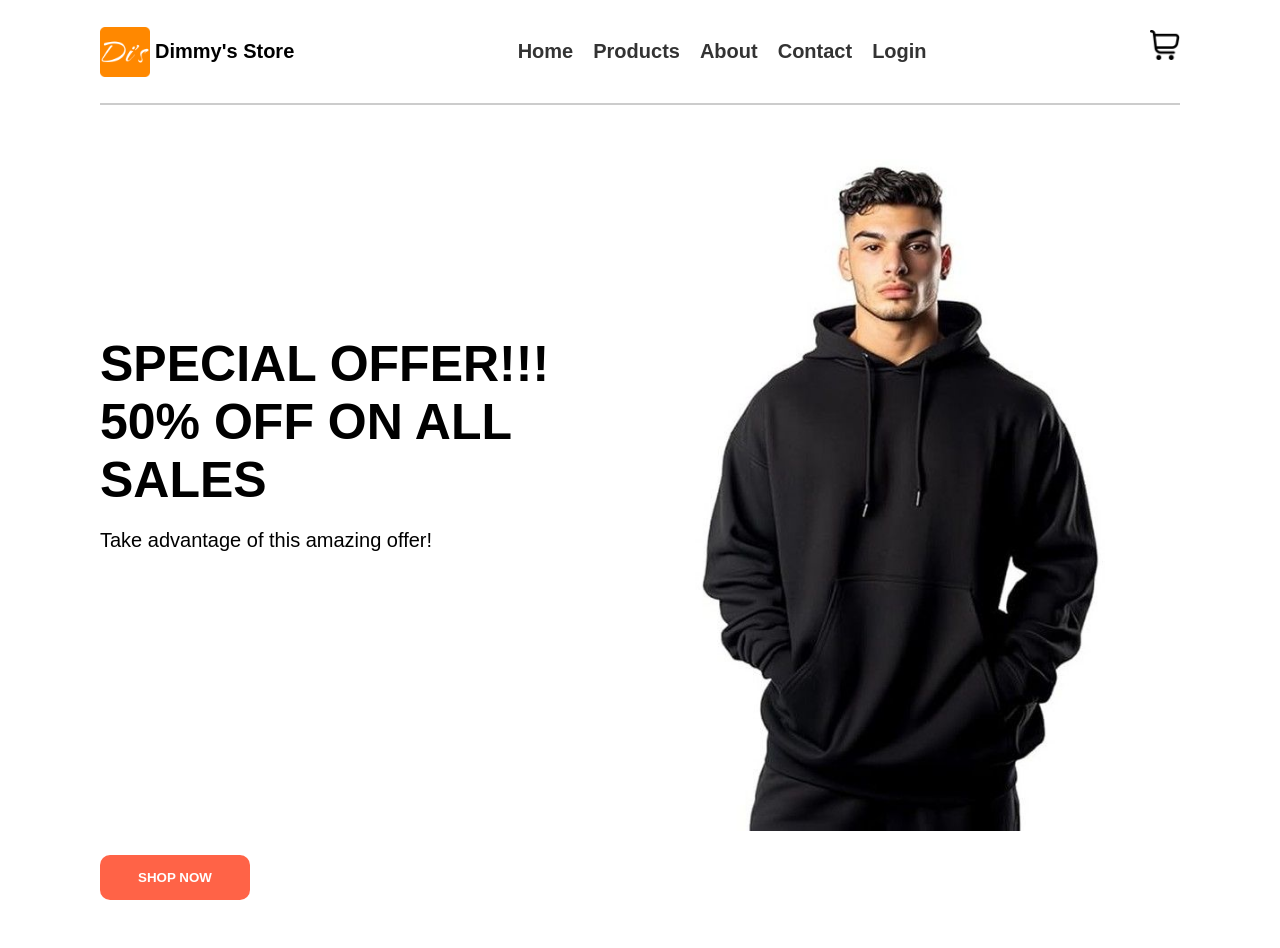
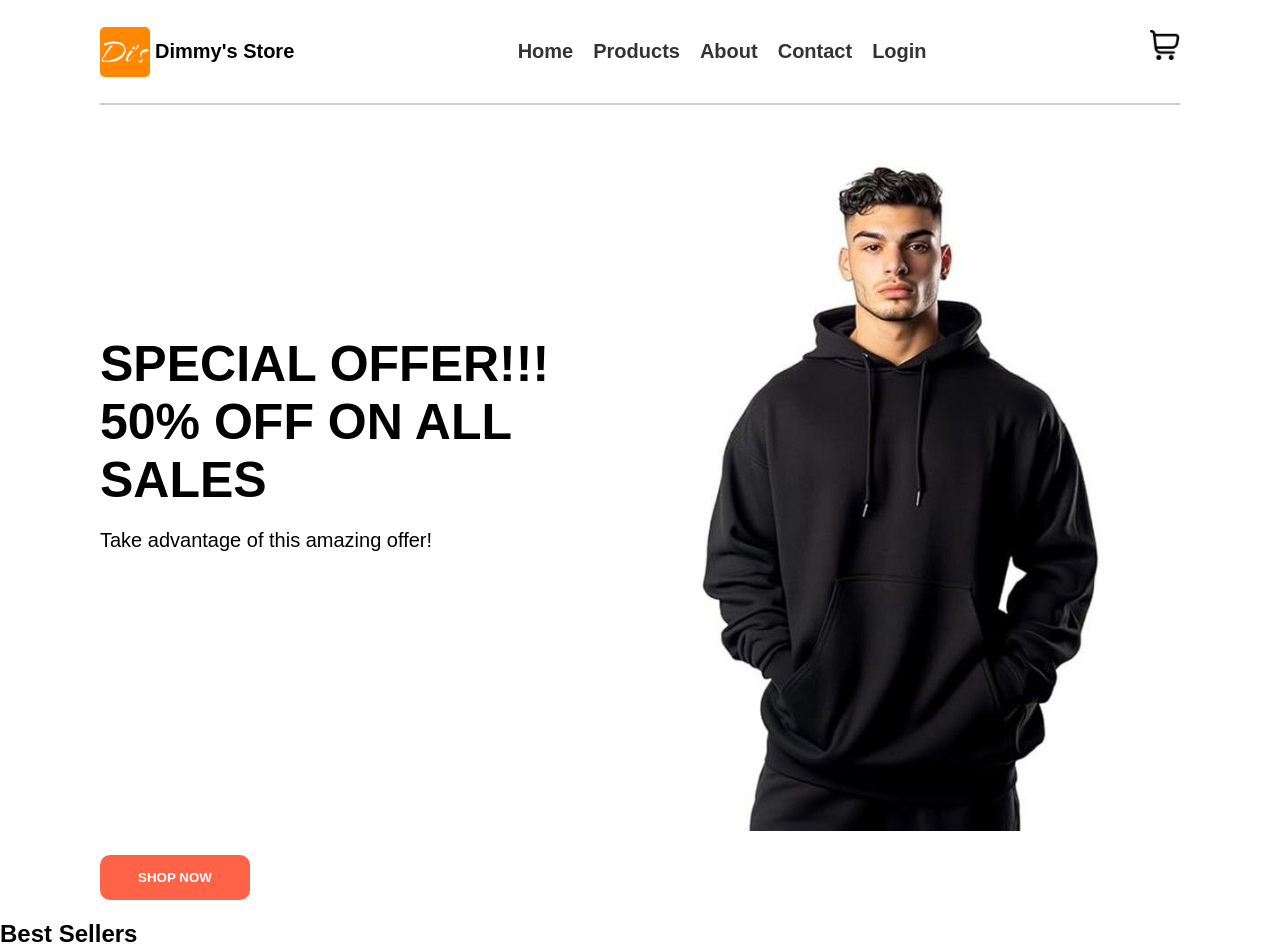
Before and after one commit to Dimgba-Eme/e-commerce-app, a React (Create React App) app in the folder my-store/: page / in a window 1280 px wide. Before the commit the page ends 920 px from the top, so only its background shows below. Built offline with nearby package versions, Linux system fonts and the light colour scheme.

Commit message:
Created and imported bestSellers.scss file into BestSellers component for styling

```diff
--- a/my-store/src/components/BestSellers.js
+++ b/my-store/src/components/BestSellers.js
@@ -1,10 +1,18 @@
 import React from 'react'
+import './bestSellers.scss'
 
 function BestSellers() {
   return (
-    <div>
+    <>
+      <section className='best-sellers-container'>
+        <div className='best-sellers-title'>
+            <h1>Best Sellers</h1>
+        </div>
+        <div>
 
-    </div>
+        </div>
+      </section>
+    </>
   )
 }
 
--- /dev/null
+++ b/my-store/src/components/bestSellers.css
@@ -0,0 +1,5 @@
+* {
+  padding: 0;
+  margin: 0;
+  box-sizing: border-box;
+}/*# sourceMappingURL=bestSellers.css.map */
--- /dev/null
+++ b/my-store/src/components/bestSellers.scss
@@ -0,0 +1,5 @@
+* {
+    padding: 0;
+    margin: 0;
+    box-sizing: border-box;
+}
```
Also changed, not shown: 1 other file (tests, documents, lock files or other folders).
